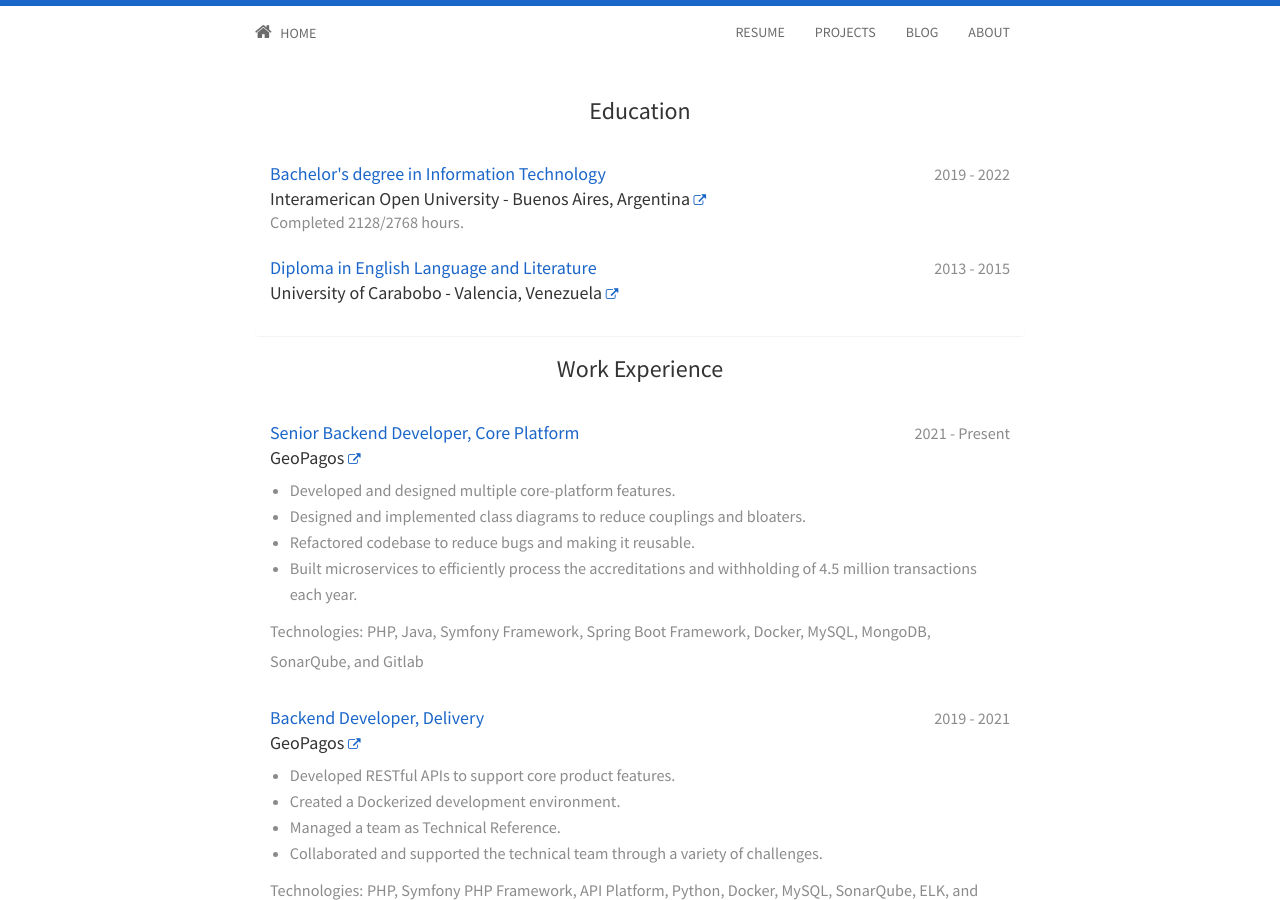
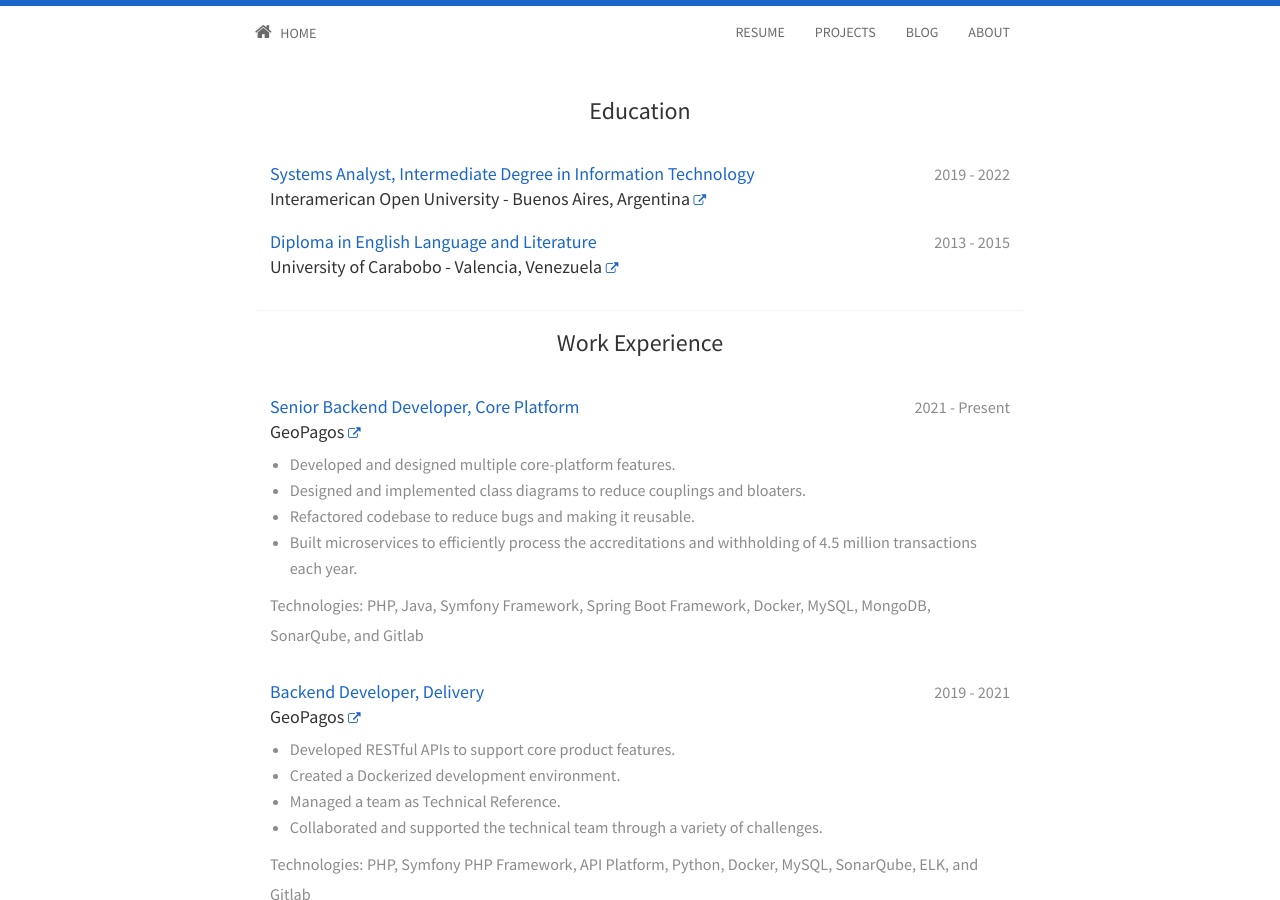
Before and after one commit to jfernancordova/jfernancordova.github.io, a Jekyll site: the page built from resume.html, in a window 1280 px wide and 900 px high. Built offline with Jekyll 4.4.1, drawn with Linux system fonts in a browser that asks for light colours; nearby versions of some CDN libraries.

Commit message:
Update resume.html

```diff
--- a/resume.html
+++ b/resume.html
@@ -9,7 +9,7 @@ title: Resume
       <h3 name="education" id="education">Education</h3>
       <div class="panel-body">
         <h5 class="project closer">
-          <span class="title">Bachelor's degree in Information Technology</span>
+          <span class="title">Systems Analyst, Intermediate Degree in Information Technology</span>
           <span class="dates">2019 - 2022</span>
           <span class="company">
             Interamerican Open University - Buenos Aires, Argentina
@@ -18,10 +18,7 @@ title: Resume
               target="_blank"
             >
               <i class="fa fa-external-link" style="font-size: 70%;"></i>
-            </a><br>
-            <span style="line-height: 26px; color: #8b8b8b; font-size: 90%; list-style: disc; padding-left: 0;">
-              Completed 2128/2768 hours.
-            </span>
+            </a>
           </span>
         </h5>
         <h5 class="project closer">
```
